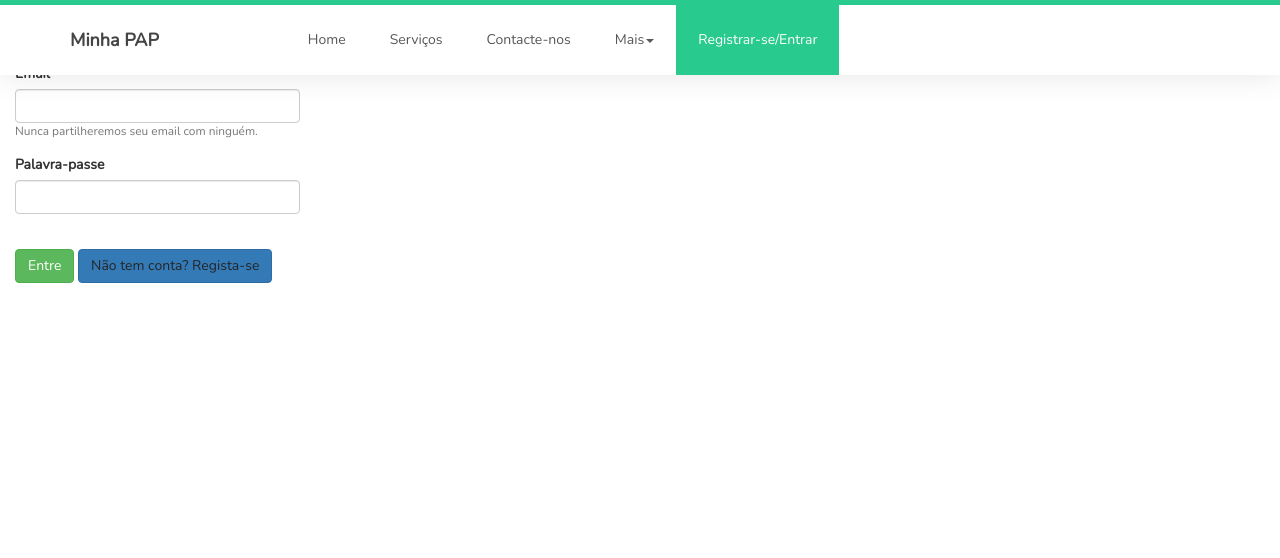
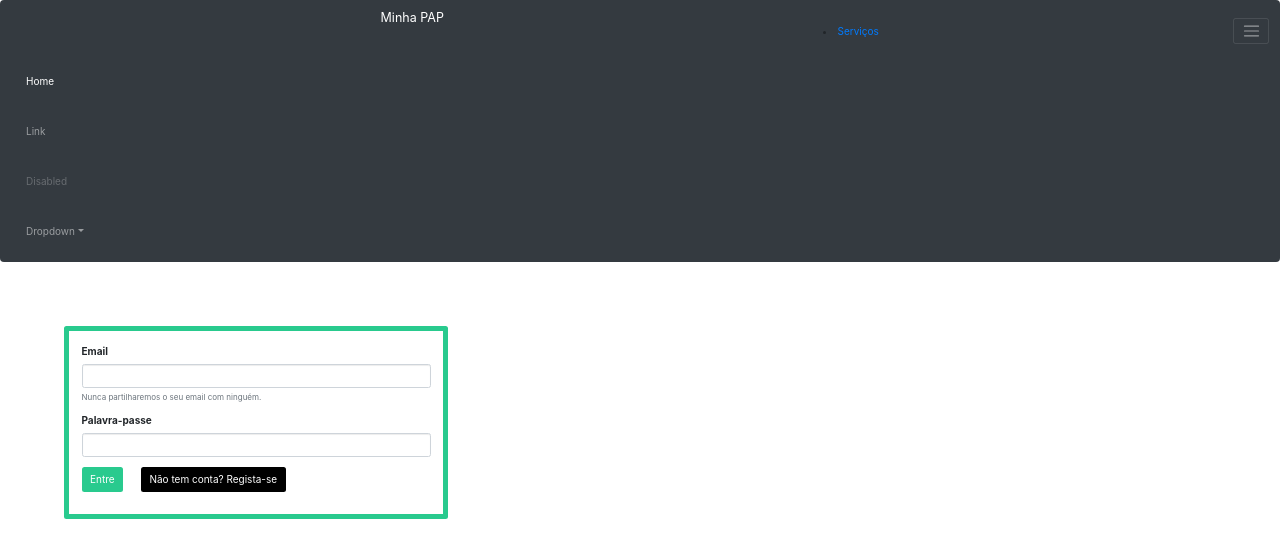
Before and after one commit to JonathanCaracol/papJonathan, a PHP site: page /login.php in a window 1280 px wide. Shown: the top 558 px of the page. Run offline with PHP 8.4, Linux system fonts and the light colour scheme; some web fonts are replaced.

Commit message:
Cards para registar e entrar na conta

```diff
--- a/contact.html
+++ b/contact.html
@@ -30,9 +30,6 @@
      <nav class="navbar navbar-dark bg-dark">
           <a href="index.html" class="navbar-brand">Minha PAP</a>
           <li><a href="offers.html">Serviços</a></li>
-          <button type="button" class="btn btn-primary" data-toggle="modal" data-target="#exampleModal">
-               Launch demo modal
-          </button>
           <button class="navbar-toggler" type="button" data-toggle="collapse" data-target="#navbarsExample01" aria-controls="navbarsExample01" aria-expanded="false" aria-label="Toggle navigation">
                <span class="navbar-toggler-icon"></span>
           </button>
--- a/index.html
+++ b/index.html
@@ -59,10 +59,9 @@
                                 <li><a href="about-us.html">Sobre nós</a></li>
                                 <li><a href="team.html">Equipa</a></li>
                             </ul>
+
                         </li>
-                         <li><button type="button" class="btn btn-primary" data-bs-toggle="modal" data-bs-target="#exampleModal">
-                              Launch demo modal
-                         </button></li>
+                        <li><a href="register.php">Registrar-se/Entrar</a></li>
                     </ul>
                </div>
 
--- a/login.php
+++ b/login.php
@@ -16,58 +16,55 @@
 
     <!-- MAIN CSS -->
     <link rel="stylesheet" href="css/style.css">
+    <link rel="stylesheet" href="https://cdn.jsdelivr.net/npm/bootstrap@4.6.0/dist/css/bootstrap.min.css" integrity="sha384-B0vP5xmATw1+K9KRQjQERJvTumQW0nPEzvF6L/Z6nronJ3oUOFUFpCjEUQouq2+l" crossorigin="anonymous">
+
+</head>
+
+<nav class="navbar navbar-dark bg-dark">
+    <a href="index.html" class="navbar-brand">Minha PAP</a>
+    <li><a href="offers.html">Serviços</a></li>
+    <button class="navbar-toggler" type="button" data-toggle="collapse" data-target="#navbarsExample01" aria-controls="navbarsExample01" aria-expanded="false" aria-label="Toggle navigation">
+        <span class="navbar-toggler-icon"></span>
+    </button>
+
+    <div class="collapse navbar-collapse" id="navbarsExample01">
+        <ul class="navbar-nav mr-auto">
+            <li class="nav-item active">
+                <a class="nav-link">Home</a>
+            </li>
+            <li class="nav-item">
+                <a class="nav-link">Link</a>
+            </li>
+            <li class="nav-item">
+                <a class="nav-link disabled">Disabled</a>
+            </li>
+            <li class="nav-item dropdown">
+                <a class="nav-link dropdown-toggle" id="dropdown01" data-toggle="dropdown" aria-haspopup="true" aria-expanded="false">Dropdown</a>
+                <div class="dropdown-menu" aria-labelledby="dropdown01">
+                    <a class="dropdown-item" href="#">Action</a>
+                    <a class="dropdown-item" href="#">Another action</a>
+                    <a class="dropdown-item" href="#">Something else here</a>
+                </div>
+            </li>
+        </ul>
+    </div>
+</nav>
 
 
-</head>
-<section class="navbar custom-navbar navbar-fixed-top" role="navigation">
-    <div class="container">
-
-        <div class="navbar-header">
-            <button class="navbar-toggle" data-toggle="collapse" data-target=".navbar-collapse">
-                <span class="icon icon-bar"></span>
-                <span class="icon icon-bar"></span>
-                <span class="icon icon-bar"></span>
-            </button>
-
-            <!-- lOGO TEXT HERE -->
-            <a href="index.html" class="navbar-brand">Minha PAP</a>
-        </div>
-
-        <!-- MENU LINKS -->
-        <div class="collapse navbar-collapse">
-            <ul class="nav navbar-nav navbar-nav-first">
-                <li><a href="index.html">Home</a></li>
-                <li><a href="offers.html">Serviços</a></li>
-                <li><a href="contact.html">Contacte-nos</a></li>
-                <li class="dropdown">
-                    <a href="#" class="dropdown-toggle" data-toggle="dropdown" role="button" aria-haspopup="true" aria-expanded="false">Mais<span class="caret"></span></a>
-
-                    <ul class="dropdown-menu">
-                        <li><a href="about-us.html">Sobre nós</a></li>
-                        <li><a href="team.html">Equipa</a></li>
-                    </ul>
-                </li>
-                <li class="active"><a href="register.php">Registrar-se/Entrar</a></li>
-            </ul>
-        </div>
-
-    </div>
-</section>
-
-<div class="card" style="width: 100%; margin-top: 5%">
-    <div class="card-body" style="width: 300px">
+<div class="card" style="width: 30%; margin-top: 5%; margin-left: 5%;border-width: 5px; border-color: #29ca8e">
+    <div class="card-body">
         <form>
-            <div class="form-group" style="margin-left: 15px">
+            <div class="form-group">
                 <label for="exampleInputEmail1">Email</label>
                 <input type="email" class="form-control" id="exampleInputEmail1" aria-describedby="emailHelp">
-                <small id="emailHelp" class="form-text text-muted">Nunca partilheremos seu email com ninguém.</small>
+                <small id="emailHelp" class="form-text text-muted">Nunca partilharemos o seu email com ninguém.</small>
             </div>
-            <div class="form-group" style="margin-left: 15px">
-                <label for="exampleInputPassword1">Palavra-passe</label>
-                <input type="password" class="form-control" id="exampleInputPassword1">
+            <div class="form-group">
+                <label>Palavra-passe</label>
+                <input type="password" class="form-control">
             </div>
-            <button type="submit" class="btn btn-success" style="margin-left: 15px">Entre</button>
-            <button type="submit" class="btn btn-primary"><a href="register.php">Não tem conta? Regista-se</a></button>
+            <button type="submit" class="btn" style="background-color: #29ca8e; color: white">Entre</button>
+            <button type="submit" class="btn" style="margin-left: 15px; background-color: black"><a style="color: white" href="register.php">Não tem conta? Regista-se</a></button>
         </form>
     </div>
 </div>
```
Also changed, not shown: register.php (+36 -39 lines).
